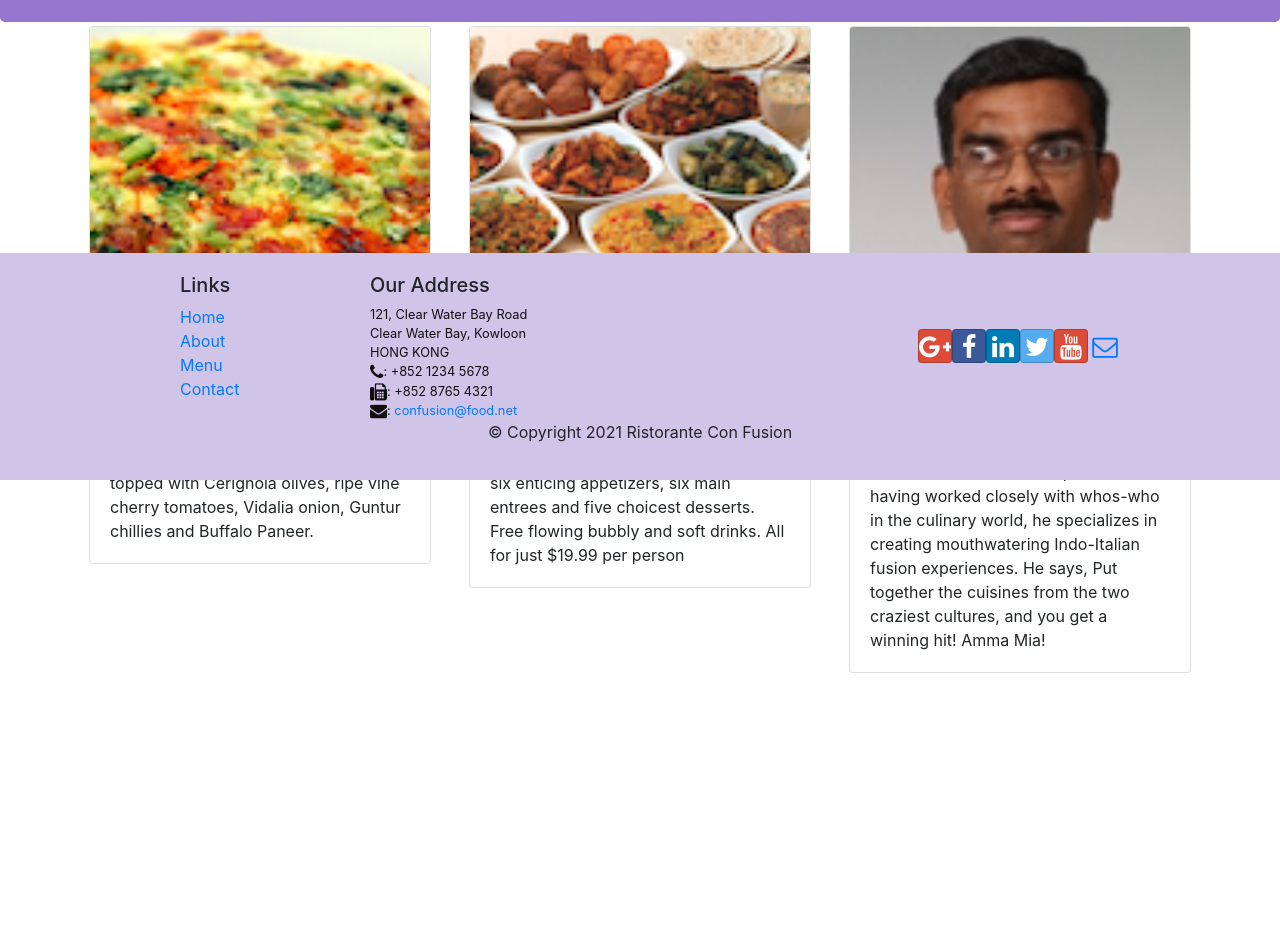
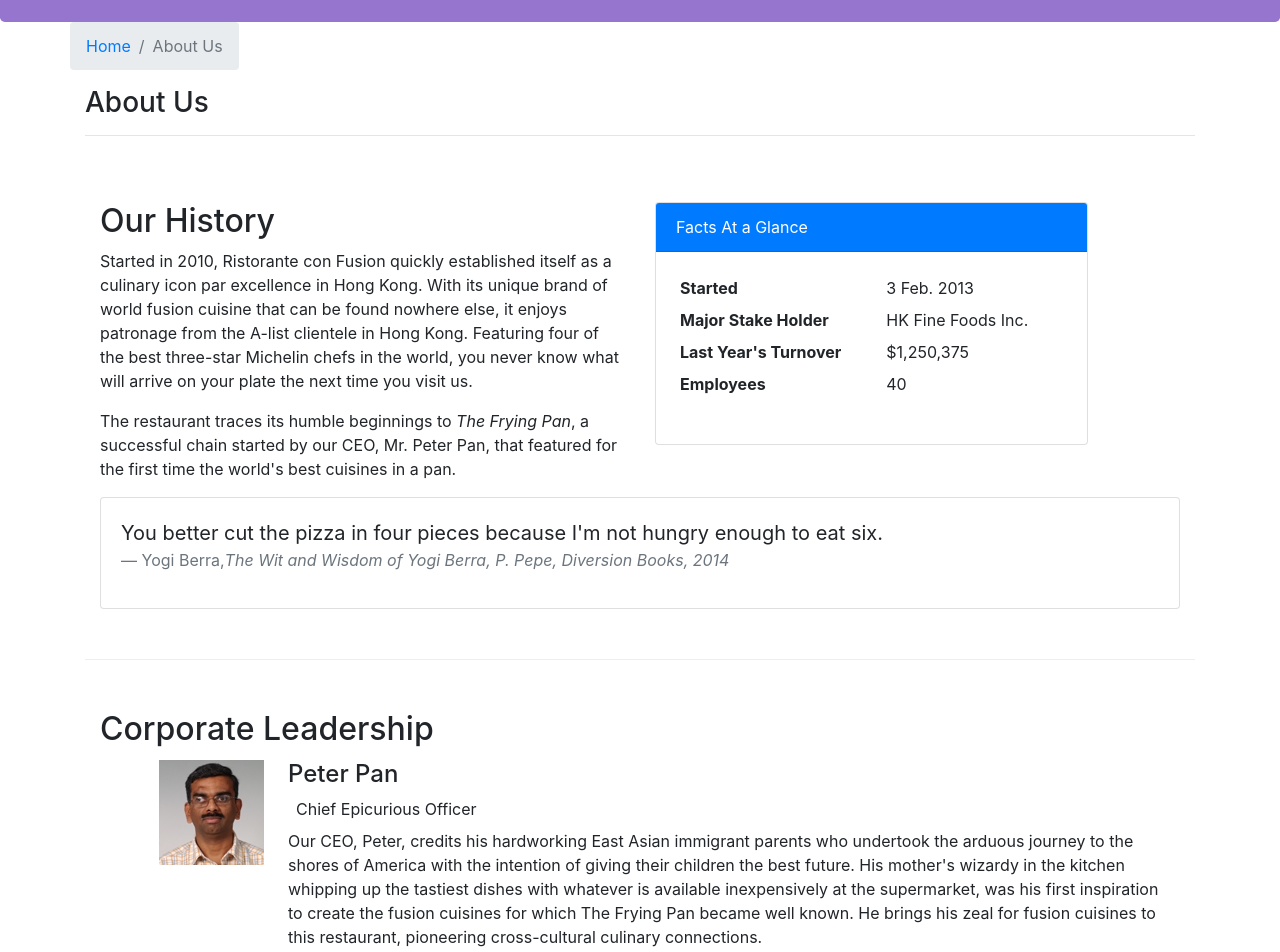
Before and after one commit to ulvi199517/confusion, a React (Create React App) app: page /aboutus in a window 1280 px wide. Before the commit this address led to /home. Shown: the part 320-1272 px from the top of the page. Before the commit the page ends 997 px from the top, so only its background shows below. Built offline with nearby package versions, Linux system fonts and the light colour scheme.

Commit message:
added BreadCrumb in all pages to track where we are located and ability to go back. Also created AboutUs Page

```diff
--- a/src/App.css
+++ b/src/App.css
@@ -14,9 +14,7 @@
     background-color: #D1C4E9;
     margin:0px auto;
     padding: 20px 0px 20px 0px;
-    position: fixed;
-    bottom: 0;
-    width: 100%;
+
 
 }
 .jumbotron {
--- a/src/components/dishDetail/dishDetail.component.jsx
+++ b/src/components/dishDetail/dishDetail.component.jsx
@@ -1,5 +1,5 @@
-import { Card, CardImg, CardTitle, CardBody, CardText} from 'reactstrap';
-
+import { Card, CardImg, CardTitle, CardBody, CardText, Breadcrumb, BreadcrumbItem} from 'reactstrap';
+import {Link} from 'react-router-dom';
 const RenderDish =({dish}) => {
     return(
         <div  className="col-12 col-md-5 m-1">
@@ -42,13 +42,23 @@
                 );
 }
 
-const DishDetail = ({dish}) => {
+const DishDetail = ({dish, comments}) => {
         if(dish != null)
         return(
             <div  className="container">
                 <div className='row'>
+                <Breadcrumb>
+                <BreadcrumbItem><Link to='/home'>Home</Link></BreadcrumbItem>
+                <BreadcrumbItem><Link to='/menu'>Menu</Link></BreadcrumbItem>
+                        <BreadcrumbItem active>{dish.name}</BreadcrumbItem>
+                    </Breadcrumb>
+                <div className='col-12'>
+                <h3>{dish.name}</h3>
+                </div>
+            </div>
+                <div className='row'>
                     <RenderDish dish={dish} />
-                    <RenderComments comments={dish.comments} />
+                    <RenderComments comments={comments} />
                 </div>
             </div>
 
--- a/src/components/main/main.component.jsx
+++ b/src/components/main/main.component.jsx
@@ -3,13 +3,14 @@
 import {PROMOTIONS} from '../../shared/promotions.data';
 import {LEADERS} from '../../shared/leaders.data';
 import {COMMENTS} from '../../shared/comments.data';
-import Menu from '../../pages/menu/menu.component';
+import MenuPage from '../../pages/menu/menu.component';
 import DishDetail from '../dishDetail/dishDetail.component';
 import Header from '../header/header.component';
 import Footer from '../footer/footer.component';
-import Home from '../../pages/home/home.component';
+import HomePage from '../../pages/home/home.component';
 import {Switch, Route, Redirect} from 'react-router-dom';
-import Contact from '../../pages/contact/contact.component';
+import ContactPage from '../../pages/contact/contact.component';
+import AboutPage from '../../pages/about/about.component';
 
 class Main extends Component {
   constructor(props){
@@ -26,21 +27,36 @@
     this.setState({selectedDish: dishId})
   }
   render(){
-    const HomePage = () => {
+    const renderHomePage = () => {
       return(
-        <Home dish={this.state.dishes.filter((dish) => dish.featured)[0]}
+        <HomePage dish={this.state.dishes.filter((dish) => dish.featured)[0]}
               promotion={this.state.promotions.filter((promo) => promo.featured)[0]}
               leader={this.state.leaders.filter((leader) => leader.featured)[0]}
         />
       )
     }
+    const renderAboutUsPage = () => {
+      return(
+        <AboutPage leader={this.state.leaders}
+        />
+      )
+    }
+    const DishWithId = ({match}) => {
+      return(
+        <DishDetail dish={this.state.dishes.filter((dish) => dish.id === parseInt(match.params.dishId, 10))[0]}
+                    comments={this.state.comments.filter((comment) => comment.dishId === parseInt(match.params.dishId, 10))}
+        />
+      );
+    }
     return(
     <div>
       <Header/>
         <Switch>
-        <Route path='/home' component={HomePage} />
-        <Route exact path='/menu' component={() => <Menu dishes={this.state.dishes} />} />
-        <Route exact path='/contactus' component={Contact} />
+        <Route path='/home' component={renderHomePage} />
+        <Route exact path='/menu' component={() => <MenuPage dishes={this.state.dishes} />} />
+        <Route path='/menu/:dishId' component={DishWithId}/>
+        <Route exact path='/contactus' component={ContactPage} />
+        <Route exact path='/aboutus' component={renderAboutUsPage} />
 
           <Redirect to='/home'/>
         </Switch>
@@ -51,31 +67,3 @@
   }
 }
 export default Main;
-
-
-// class Main extends Component {
-//   constructor(props){
-//     super(props);
-
-//     this.state = {
-//       dishes: DISHES,
-//       selectedDish: null
-//     }
-//   }
-//   onDishSelect(dishId) {
-//     this.setState({selectedDish: dishId})
-//   }
-//   render(){
-//     const {dishes, selectedDish} = this.state;
-//     console.log(selectedDish)
-//     return(
-//     <div>
-//       <Header/>
-//       <Menu style={{cursor:'pointer'}} dishes={dishes} onClick={(dishId) => this.onDishSelect(dishId)} />
-//       <DishDetail dish={dishes.filter((dish) => dish.id === selectedDish)[0]}/>
-//       <Footer/>
-//     </div>
-
-//     )
-//   }
-// }
--- /dev/null
+++ b/src/pages/about/about.component.jsx
@@ -0,0 +1,97 @@
+import React from 'react';
+import { Breadcrumb, BreadcrumbItem, Card, CardBody, CardHeader, Media } from 'reactstrap';
+import { Link } from 'react-router-dom';
+
+const RenderLeader = ({lead}) => {
+    return(
+        <Media className='mb-4'>
+        <Media left className='mr-4'>
+          <Media object src={lead.image} alt={lead.name} />
+        </Media>
+        <Media body>
+          <Media heading>
+            {lead.name}
+          </Media>
+          <Media middle className='m-2'>
+          {lead.designation}
+          </Media>
+            {lead.description}
+        </Media>
+      </Media>
+    )
+}
+const AboutPage = ({leader}) => {
+
+    const leaders = leader.map(lead => (
+        <div key={lead.id} className="col-12 col-md-12 m-1">
+            <RenderLeader lead={lead} />
+        </div>
+    ))
+
+
+
+    return(
+        <div className="container">
+            <div className="row">
+                <Breadcrumb>
+                    <BreadcrumbItem><Link to="/home">Home</Link></BreadcrumbItem>
+                    <BreadcrumbItem active>About Us</BreadcrumbItem>
+                </Breadcrumb>
+                <div className="col-12">
+                    <h3>About Us</h3>
+                    <hr />
+                </div>
+            </div>
+            <div className="row row-content">
+                <div className="col-12 col-md-6">
+                    <h2>Our History</h2>
+                    <p>Started in 2010, Ristorante con Fusion quickly established itself as a culinary icon par excellence in Hong Kong. With its unique brand of world fusion cuisine that can be found nowhere else, it enjoys patronage from the A-list clientele in Hong Kong.  Featuring four of the best three-star Michelin chefs in the world, you never know what will arrive on your plate the next time you visit us.</p>
+                    <p>The restaurant traces its humble beginnings to <em>The Frying Pan</em>, a successful chain started by our CEO, Mr. Peter Pan, that featured for the first time the world's best cuisines in a pan.</p>
+                </div>
+                <div className="col-12 col-md-5">
+                    <Card>
+                        <CardHeader className="bg-primary text-white">Facts At a Glance</CardHeader>
+                        <CardBody>
+                            <dl className="row p-1">
+                                <dt className="col-6">Started</dt>
+                                <dd className="col-6">3 Feb. 2013</dd>
+                                <dt className="col-6">Major Stake Holder</dt>
+                                <dd className="col-6">HK Fine Foods Inc.</dd>
+                                <dt className="col-6">Last Year's Turnover</dt>
+                                <dd className="col-6">$1,250,375</dd>
+                                <dt className="col-6">Employees</dt>
+                                <dd className="col-6">40</dd>
+                            </dl>
+                        </CardBody>
+                    </Card>
+                </div>
+                <div className="col-12">
+                    <Card>
+                        <CardBody className="bg-faded">
+                            <blockquote className="blockquote">
+                                <p className="mb-0">You better cut the pizza in four pieces because
+                                    I'm not hungry enough to eat six.</p>
+                                <footer className="blockquote-footer">Yogi Berra,
+                                <cite title="Source Title">The Wit and Wisdom of Yogi Berra,
+                                    P. Pepe, Diversion Books, 2014</cite>
+                                </footer>
+                            </blockquote>
+                        </CardBody>
+                    </Card>
+                </div>
+            </div>
+            <div className="row row-content">
+                <div className="col-12">
+                    <h2>Corporate Leadership</h2>
+                </div>
+                <div className="col-12">
+                    <Media list>
+                        {leaders}
+                    </Media>
+                </div>
+            </div>
+        </div>
+    );
+}
+
+export default AboutPage;
--- a/src/pages/contact/contact.component.jsx
+++ b/src/pages/contact/contact.component.jsx
@@ -1,7 +1,19 @@
+import {Breadcrumb, BreadcrumbItem} from 'reactstrap';
+import {Link} from 'react-router-dom';
 
-const Contact = () => {
+const ContactPage = () => {
     return(
         <div className="container">
+            <div className='row'>
+                <Breadcrumb>
+                    <BreadcrumbItem><Link to='/home'>Home</Link></BreadcrumbItem>
+                    <BreadcrumbItem active>Contact Us</BreadcrumbItem>
+                </Breadcrumb>
+                <div className='col-12'>
+                    <h3>Contact Us</h3>
+                    <hr/>
+                </div>
+        </div>
             <div className="row row-content">
                 <div className="col-12">
                 <h3>Location Information</h3>
@@ -32,4 +44,4 @@
     );
 }
 
-export default Contact;
+export default ContactPage;
--- a/src/pages/menu/menu.component.jsx
+++ b/src/pages/menu/menu.component.jsx
@@ -1,31 +1,42 @@
-import { Card, CardImg, CardImgOverlay, CardTitle} from 'reactstrap';
+import { Card, CardImg, CardImgOverlay, CardTitle, Breadcrumb, BreadcrumbItem} from 'reactstrap';
+import {Link} from 'react-router-dom';
 
-const RenderMenuItem = ({dish, onClick}) => {
+const RenderMenuItem = ({dish}) => {
   return(
-    <Card onClick={() => onClick(dish.id)}>
-    <CardImg width="100%" src={dish.image} alt={dish.name} />
-    <CardImgOverlay>
-        <CardTitle>{dish.name}</CardTitle>
-    </CardImgOverlay>
+    <Card>
+      <Link to={`/menu/${dish.id}`}>
+        <CardImg width="100%" src={dish.image} alt={dish.name} />
+        <CardImgOverlay>
+            <CardTitle>{dish.name}</CardTitle>
+        </CardImgOverlay>
+      </Link>
   </Card>
   );
 }
-const Menu = (props) => {
-  const {dishes} = props;
+const MenuPage = (props) => {
+
+  const menu = props.dishes.map((dish) => {
+    return(
+      <div key={dish.id} className="col-12 col-md-5 m-1">
+          <RenderMenuItem dish={dish}/>
+      </div>
+    );
+  });
   return (
       <div className="container">
+      <div className='row'>
+        <Breadcrumb>
+          <BreadcrumbItem><Link to='/home'>Home</Link></BreadcrumbItem>
+          <BreadcrumbItem active>Menu</BreadcrumbItem>
+        </Breadcrumb>
+        <div className='col-12'>
+          <h3>Menu</h3>
+        </div>
+      </div>
           <div className="row">
-              {
-                dishes.map((dish) => {
-                  return (
-                    <div key={dish.id} className="col-12 col-md-5 m-1">
-                      <RenderMenuItem dish={dish} onClick={props.onClick} />
-                    </div>
-                  );
-              })
-              }
+              {menu}
           </div>
       </div>
   );
 }
-export default Menu;
+export default MenuPage;
```
